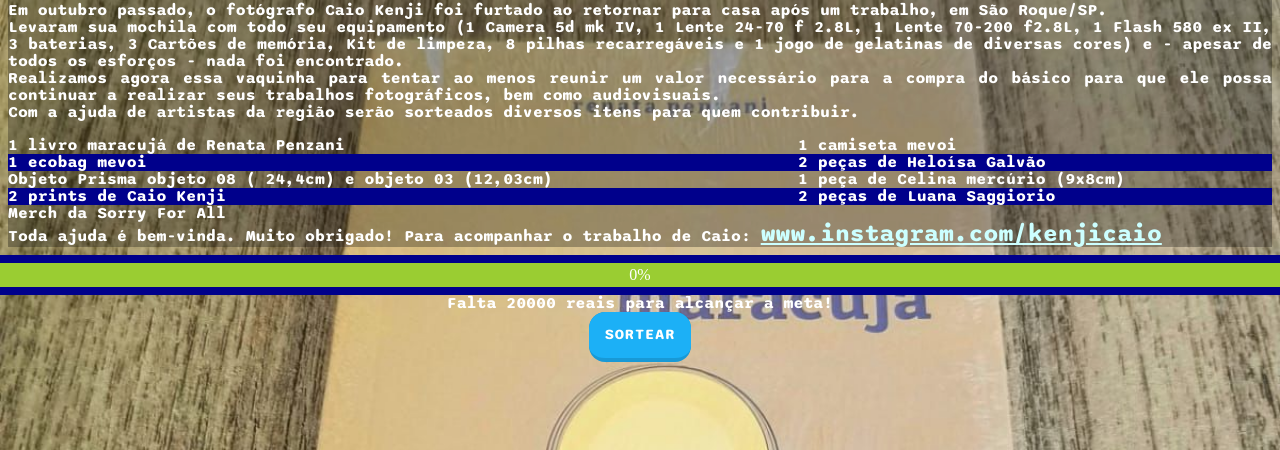
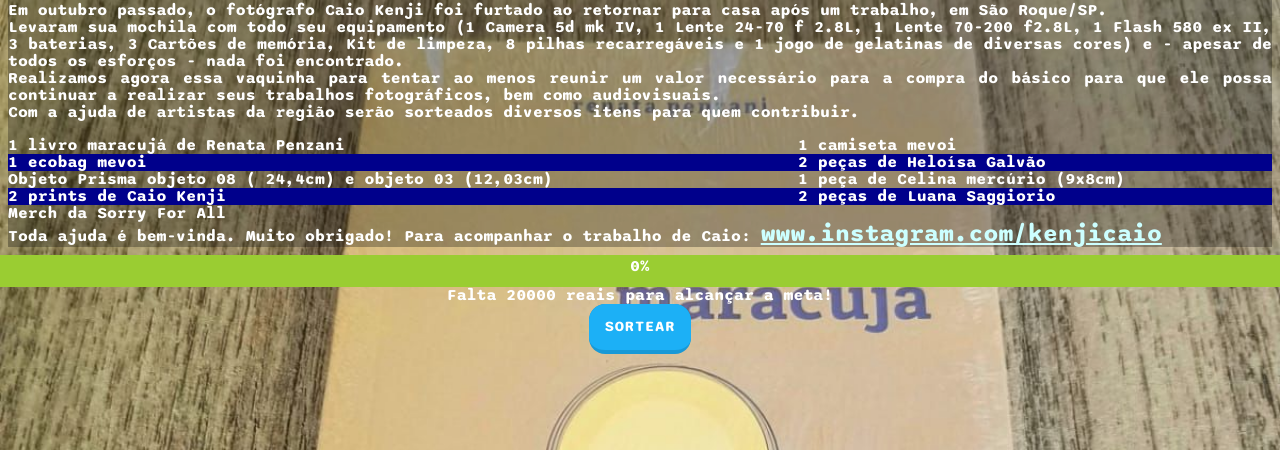
Before and after one commit to caiokenji-photo/financiamento-coletivo, a plain HTML site: page index.html in a window 1280 px wide. Shown: the part 350-800 px from the top of the page. Drawn offline with Linux system fonts and the light colour scheme; no server answers.

Commit message:
:beers: teste css barra de progresso

```diff
--- a/style/caio.css
+++ b/style/caio.css
@@ -194,7 +194,6 @@ table th {
 
 #myProgress {
     width: 100vw;
-    padding-top: 1vh;
     height: 4vh;
     background-color: darkblue;
     font-family: sonoBold;
@@ -206,9 +205,9 @@ table th {
 }
 
 #myBar {
-    height: 3vh;
+    height: 4vh;
     background-color: yellowgreen;
-    font-family: basteleurBold;
+    font-family: sonoBold;
     text-align: center;
     line-height: 3vh;
 }
```
